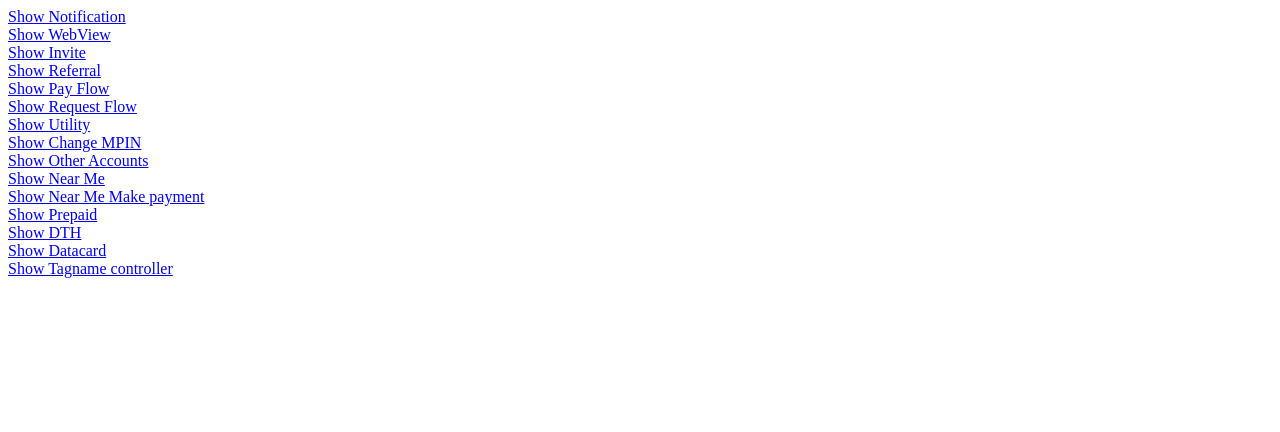
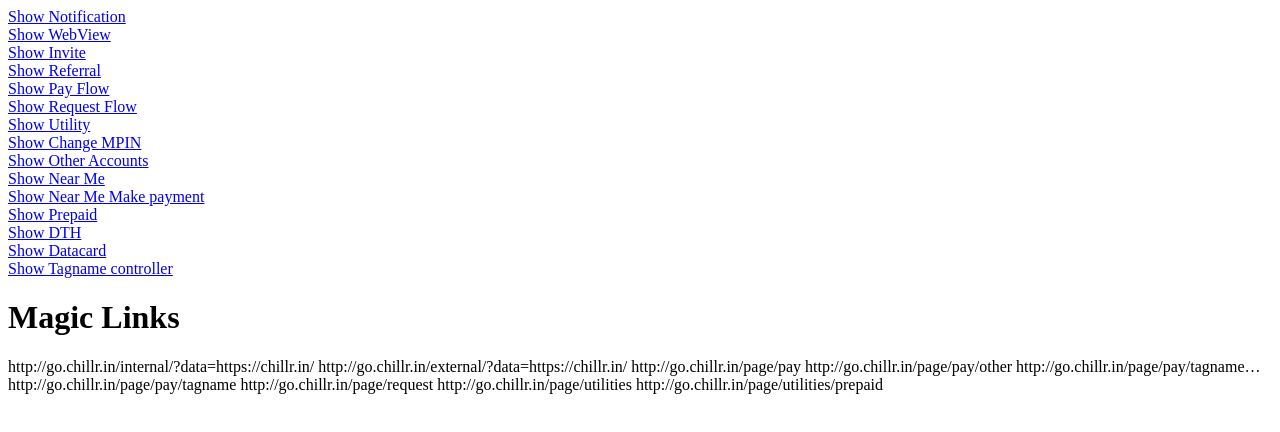
Before and after one commit to shahzin/ThankYouSachin, a plain HTML site: page sample.html in a window 1280 px wide. Drawn offline with Linux system fonts and the light colour scheme.

Commit message:
Update sample.html
Added magic links

```diff
--- a/sample.html
+++ b/sample.html
@@ -19,5 +19,15 @@
   <a href="chillr://intent_action_show_utilities_dth">Show DTH</a><br/>
   <a href="chillr://intent_action_show_utilities_datacard">Show Datacard</a><br/>
   <a href="chillr://intent_action_show_tagname">Show Tagname controller</a><br/>
+
+  <h1>Magic Links</h1>
+  http://go.chillr.in/internal/?data=https://chillr.in/
+  http://go.chillr.in/external/?data=https://chillr.in/
+http://go.chillr.in/page/pay
+http://go.chillr.in/page/pay/other
+http://go.chillr.in/page/pay/tagname…http://go.chillr.in/page/pay/tagname
+http://go.chillr.in/page/request
+http://go.chillr.in/page/utilities
+http://go.chillr.in/page/utilities/prepaid
 </body>
 <html>
```
